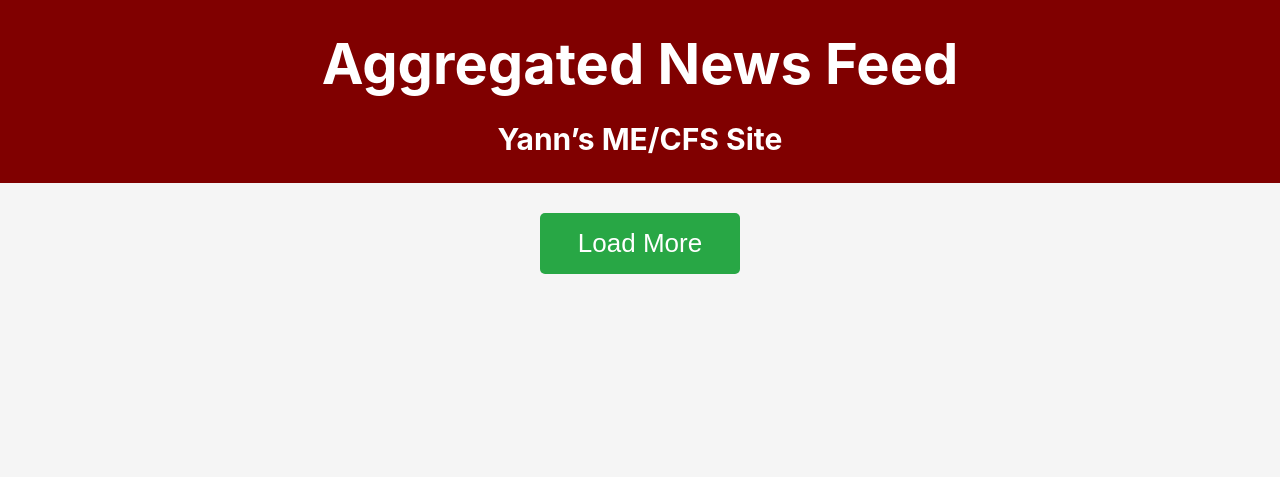
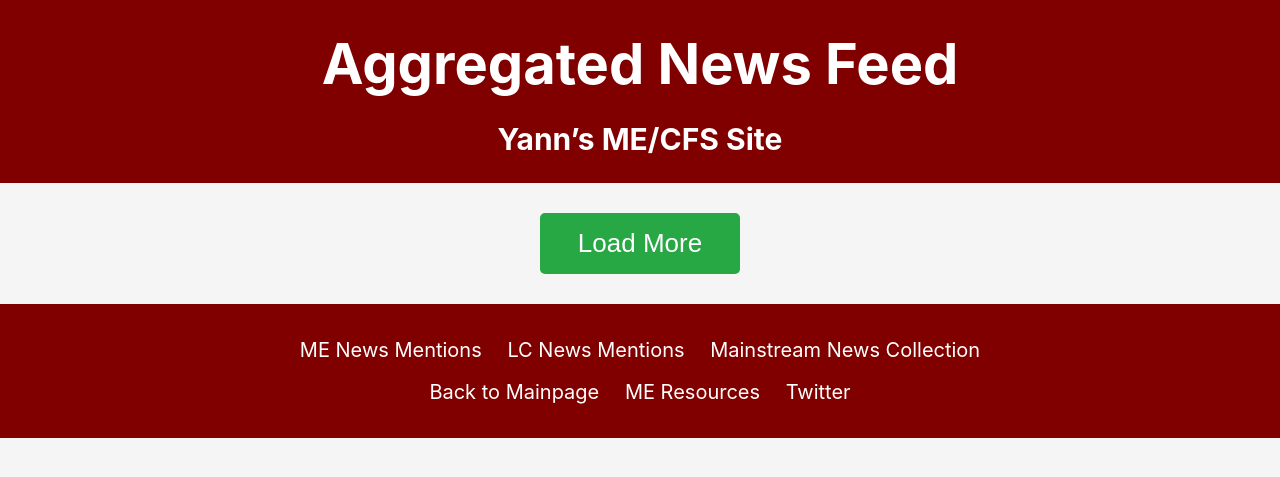
Before and after one commit to me-cfs/me-cfs.github.io, a Jekyll site: the page news/index.html, which Jekyll copies as it is, in a window 1280 px wide. Shown: the top 477 px of the page. Built offline with Jekyll 4.4.1, drawn with Linux system fonts in a browser that asks for light colours.

Commit message:
Update index.html

```diff
--- a/news/index.html
+++ b/news/index.html
@@ -12,6 +12,18 @@
     </header>
     <div id="news-container"></div>
     <button id="load-more-button">Load More</button>
+    <footer>
+        <div class="footer-row">
+            <a href="#" target="_blank">ME News Mentions</a>
+            <a href="#" target="_blank">LC News Mentions</a>
+            <a href="#" target="_blank">Mainstream News Collection</a>
+        </div>
+        <div class="footer-row">
+            <a href="#" target="_blank">Back to Mainpage</a>
+            <a href="#" target="_blank">ME Resources</a>
+            <a href="#" target="_blank">Twitter</a>
+        </div>
+    </footer>
     <script src="script.js"></script>
 </body>
 </html>
```
